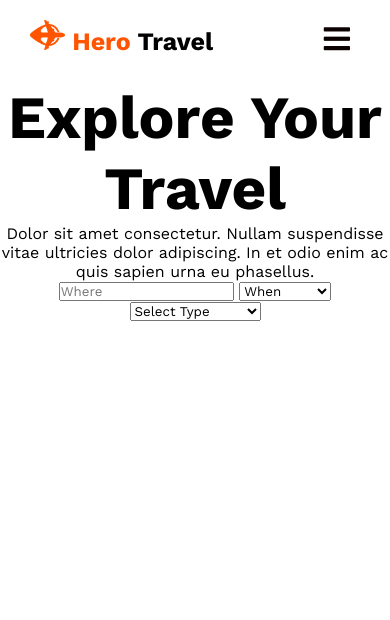
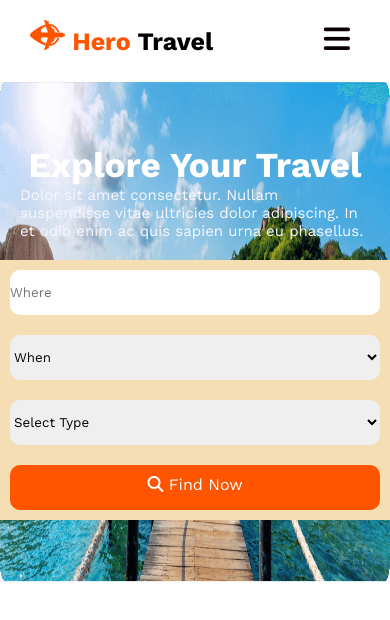
Before and after one commit to alamgir65/Hero-Travel-A2-, a plain HTML site: page index.html in a window 390 px wide. Drawn offline with nearby package versions, Linux system fonts and the light colour scheme.

Commit message:
Banner section completed with responsive

```diff
--- a/index.html
+++ b/index.html
@@ -7,7 +7,7 @@
   <meta name="viewport" content="width=device-width, initial-scale=1.0">
   <link rel="stylesheet" href="styles/style.css">
   <!-- Font Awesome Link for Icons -->
-  <link rel="stylesheet" href="https://cdnjs.cloudflare.com/ajax/libs/font-awesome/5.15.3/css/all.min.css" />
+  <link href="https://cdnjs.cloudflare.com/ajax/libs/font-awesome/6.5.1/css/all.min.css" rel="stylesheet">
 </head>
 
 <body>
@@ -32,32 +32,33 @@
       <li><a href="#">Contact</a></li>
     </ul>
   </nav>
+  <!-- Banner section  -->
+   <div class="banner-section">
+    <div class="banner-container">
+      <div class="banner-first">
+        <h1 class="banner-title">Explore Your Travel</h1>
+      <p class="banner-description">Dolor sit amet consectetur. Nullam suspendisse vitae ultricies dolor adipiscing. In et odio enim ac quis sapien urna eu phasellus.</p>
 
+      </div>
+      <div class="select-tour">
+        <input type="text" name="" id="" placeholder="Where">
+        <select>
+          <option disabled selected>When</option>
+          <option value="1">Today</option>
+          <option value="2">Tommorow</option>
+          <option value="1">Next Week</option>
+        </select>
+        <select>
+          <option disabled selected>Select Type</option>
+          <option value="1">Short Tour</option>
+          <option value="2">Mini (3days)</option>
+          <option value="1">Long (15days)</option>
+        </select>
+        <div class="btn"><i class="fa-solid fa-magnifying-glass"></i> <a href="#">Find Now</a></div>
+      </div>
+    </div>
+   </div>
   <!-- Section for image -->
-  <section class="banner-section">
-    <h1 class="banner-title">
-        Explore Your Travel
-    </h1>
-    <p class="banner-description">
-        Dolor sit amet consectetur. Nullam suspendisse vitae ultricies dolor adipiscing. In et odio enim ac quis sapien urna eu phasellus.
-    </p>
-    <div class="banner-content">
-        <input type="search" placeholder="Where">
-        <select>
-            <option disabled selected class="main-select">When</option>
-            <option value="1">Today</option>
-            <option value="2">Tomorrow</option>
-            <option value="3">Next Week</option>
-        </select>
-        <select name="" id="">
-            <option disabled selected class="main-select">Select Type</option>
-            <option value="1">Short Tour(1 day)</option>
-            <option value="2">Long Tour(3 day)</option>
-            <option value="3">Foreign Tour</option>
-        </select>
-    </div>
-  </section>
-  <section></section>
 </body>
 
 </html>
--- a/styles/style.css
+++ b/styles/style.css
@@ -70,11 +70,57 @@ a.active,a:hover{
 
 /* Banner section start  */
 .banner-section{
-    text-align: center;
+    background: url('/Images/Group\ 13\ \(1\)\ \(1\).png');
+    background-repeat: no-repeat;
+    background-position: center;
+    background-size: cover;
+    height: 100vh;
+    display: flex;
+    justify-content: center;
+    width: 100%;
+}
+.banner-container{
+    /* margin-top: 100px; */
+    display: flex;
+    flex-direction: column;
+    justify-content: center;
+    margin-bottom: 70px;
 }
 .banner-title{
-    font-size: 60px;
+    font-size: 65px;
     text-align: center;
+    color: white;
+    margin: 0 auto;
+    margin-bottom: 20px;
+}
+.banner-description{
+    font-size: 20px;
+    color: #f7f7fc;
+    margin-bottom: 30px;
+}
+.select-tour{
+    display: flex;
+    justify-content: center;
+    background-color: wheat;
+    width: 70%;
+    text-align: center;
+    margin: 0 auto;
+    padding: 10px 10px;
+    justify-content: space-around;
+}
+.banner-container input,select,.btn{
+    width: 190px;
+    height: 45px;
+    border: none;
+    border-radius: 10px;
+}
+.banner-container .btn{
+    background-color: var(--primary-color);
+    color: white;
+    padding: 10px 15px;
+}
+.banner-container .btn a{
+    color: white;
 }
 
 
@@ -119,4 +165,39 @@ a.active,a:hover{
     #check:checked~ul{
         left: 0;
     }
+
+    /* Banner section Responsive  */
+    .banner-section{
+        background-size: 100% 100%;
+        height: 500px;
+    }
+    .banner-container{
+        margin-top: 50px;
+    }
+    .banner-title{
+        font-size: 35px;
+        padding: 0px;
+        margin-bottom: 0;
+    }
+    .banner-description{
+        font-size: 15px;
+        padding: 20px;
+        margin-bottom: 0;
+        padding: 0;
+    }
+    .banner-first{
+        padding: 20px;
+    }
+    .select-tour{
+        width: 100%;
+    }
+    .banner-container input,select,.btn{
+        width: 100%;
+    }
+    .select-tour{
+        flex-direction: column;
+        align-items: center;
+        justify-content: center;
+        gap: 20px;
+    }
 }
```
